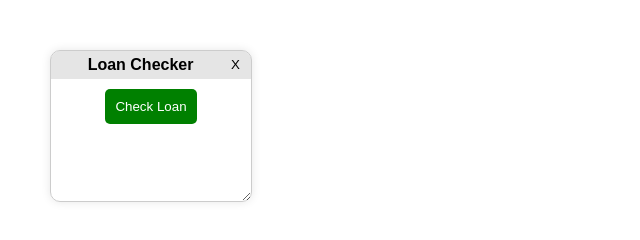
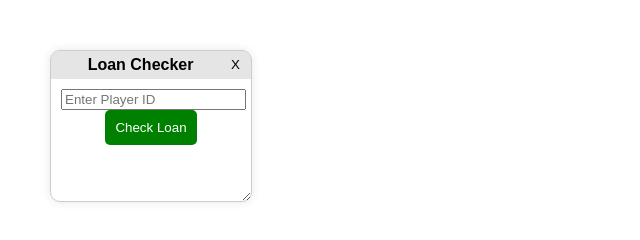
Before and after one commit to SirPr0/TT-Loan, a plain HTML site: page index.html in a window 1280 px wide. Shown: the whole page, without its empty margins (0-640 px from the left). Drawn offline with Linux system fonts and the light colour scheme.

Commit message:
Update index.html

```diff
--- a/index.html
+++ b/index.html
@@ -13,6 +13,7 @@
             <button id="closeButton">X</button>
         </div>
         <div id="loanCheckerContent">
+            <input type="text" id="playerIdInput" placeholder="Enter Player ID">
             <button id="checkLoanButton">Check Loan</button>
             <div id="loanStatus"></div>
         </div>
```
